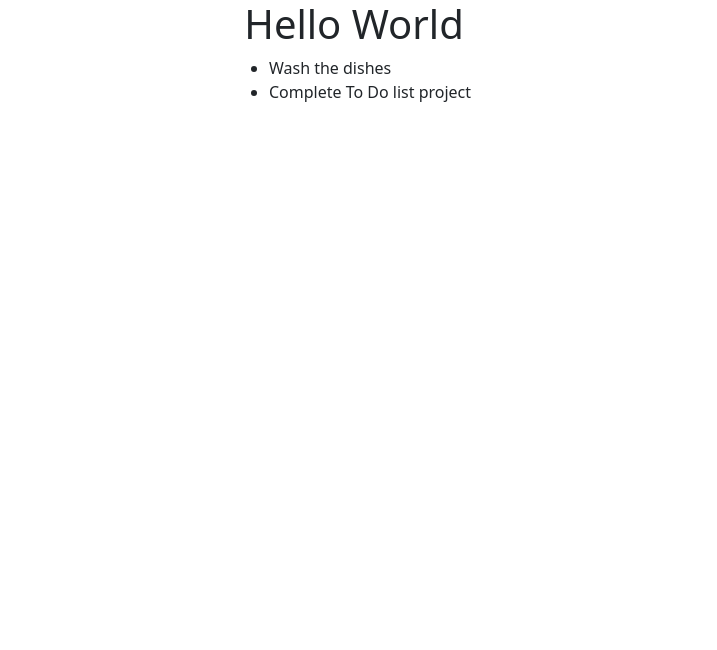
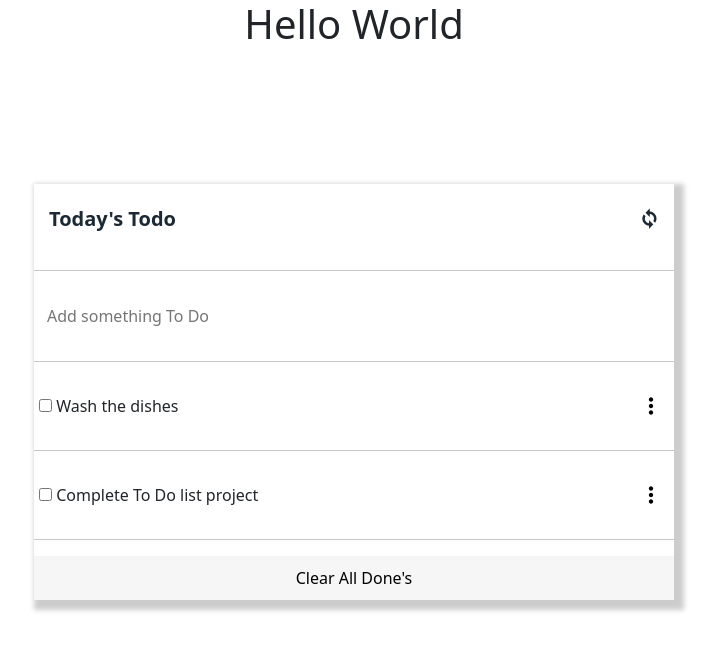
Before and after one commit to vicmaburrito/ToDolist, a website built with webpack: page src/index.html in a window 1280 px wide. Shown: the whole page, without its empty margins (286-1003 px from the left). Built offline with nearby package versions, Linux system fonts and the light colour scheme.

Commit message:
Set style, refactor logic index.js and refactor html

```diff
--- a/src/index.html
+++ b/src/index.html
@@ -20,6 +20,23 @@
     <ul id="toDoList">
     </ul>
 </div>
-
+<section>
+    <ul id="complete-list">
+        <li class="top-list-item">
+            <div class="flex items">
+                <span>Today's Todo</span>
+                <span class="material-icons"> sync </span>
+            </div>
+            <hr>
+        </li>
+        <li class="top-list-item">
+            <div class="flex items">
+                <input placeholder="Add something To Do" type="text">
+            </div>
+            <hr>
+        </li>
+        <li><button type="button">Clear All Done's</button></li>
+    </ul>
+</section>
 </body>
 </html>
--- a/src/index.js
+++ b/src/index.js
@@ -1,5 +1,7 @@
 import 'bootstrap/dist/css/bootstrap.css'
 import './style.css';
+
+const button = document.querySelector('button');
 
 class Todo {
     constructor(description,completed,index) {
@@ -15,17 +17,24 @@ const toDos = [
 ];
 
 function displayTodos() {
-    const ul = document.getElementById('toDoList');
-    ul.classList.add('list');
+    toDos.sort((a, b) => (a.index > b.index ? 1 : -1));
     toDos.forEach((element) => {
-        const li = document.createElement('li')
-        li.classList.add('list-item');
-        li.innerHTML = `
-        ${element.description}
-        `
-        ul.appendChild(li)
+      const li = document.createElement('li');
+      li.innerHTML = `
+      <div class="flex">
+        <div>
+            <input type="checkbox">
+            <span>${element.description}</span>
+        </div>
+        <span class="material-icons">
+            more_vert
+        </span>
+      </div>
+      <hr>`;
+
+      button.parentElement.insertBefore(li, button);
     });
-}
+  }
 
 window.addEventListener('DOMContentLoaded', () => {
     displayTodos();
--- a/src/style.css
+++ b/src/style.css
@@ -0,0 +1,50 @@
+  #complete-list,
+  ul {
+    list-style: none;
+    margin: 0;
+    padding: 0;
+  }
+
+  #complete-list {
+    margin: 10% 25%;
+    box-shadow: 5px 5px 5px 5px rgba(0, 0, 0, 0.2);
+  }
+
+  .flex {
+    display: flex;
+    justify-content: space-between;
+    align-items: center;
+    padding: 10px 5px;
+  }
+
+  button {
+    width: 100%;
+    height: 100%;
+    border: none;
+    background-color: #f6f6f6;
+    padding: 10px 5px;
+  }
+
+  hr {
+    border: none;
+  }
+
+  input[type='text'] {
+    width: 100%;
+    height: 100%;
+    padding: 8px;
+    border: none;
+  }
+
+  .material-icons {
+    padding: 5px;
+    color: black;
+    font-size: 26px;
+  }
+
+  .items span {
+    color: rgb(28, 40, 51);
+    font-size: 20px;
+    font-weight: 900;
+    padding: 10px;
+  }
```
